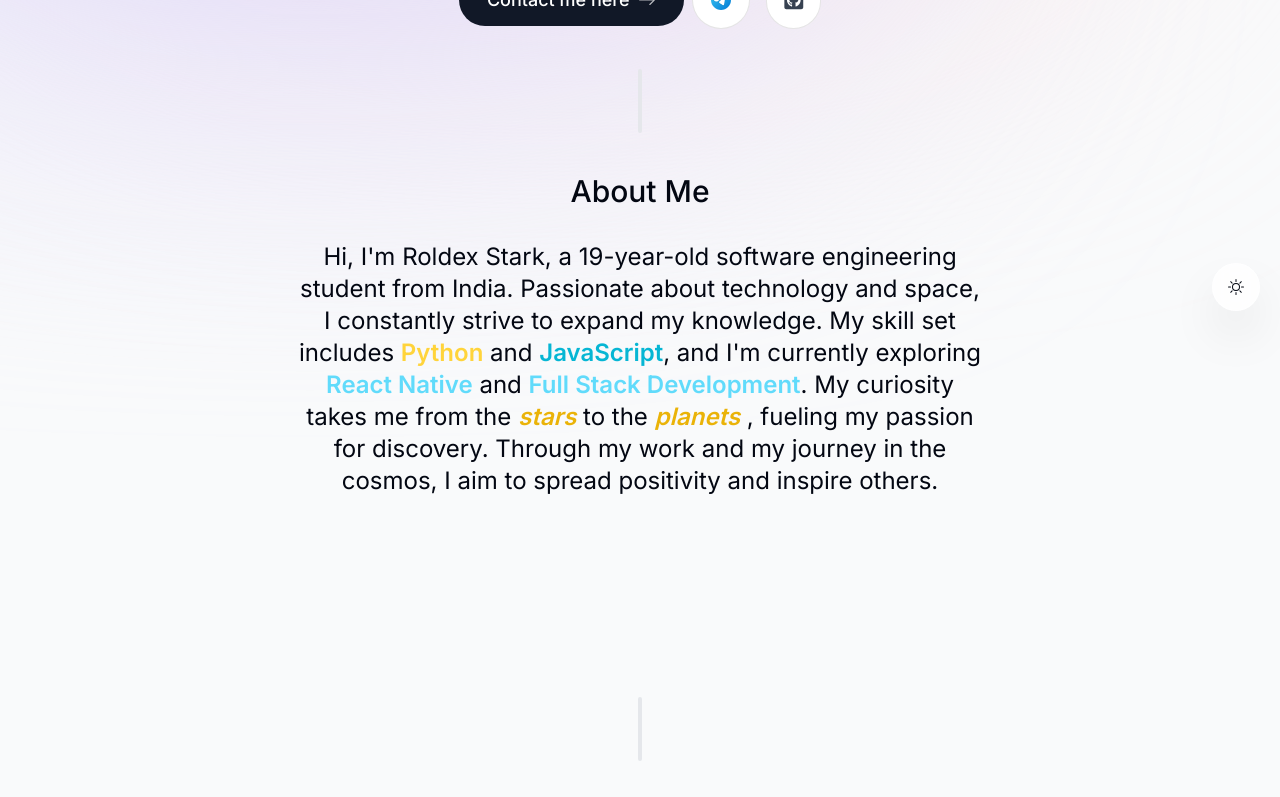
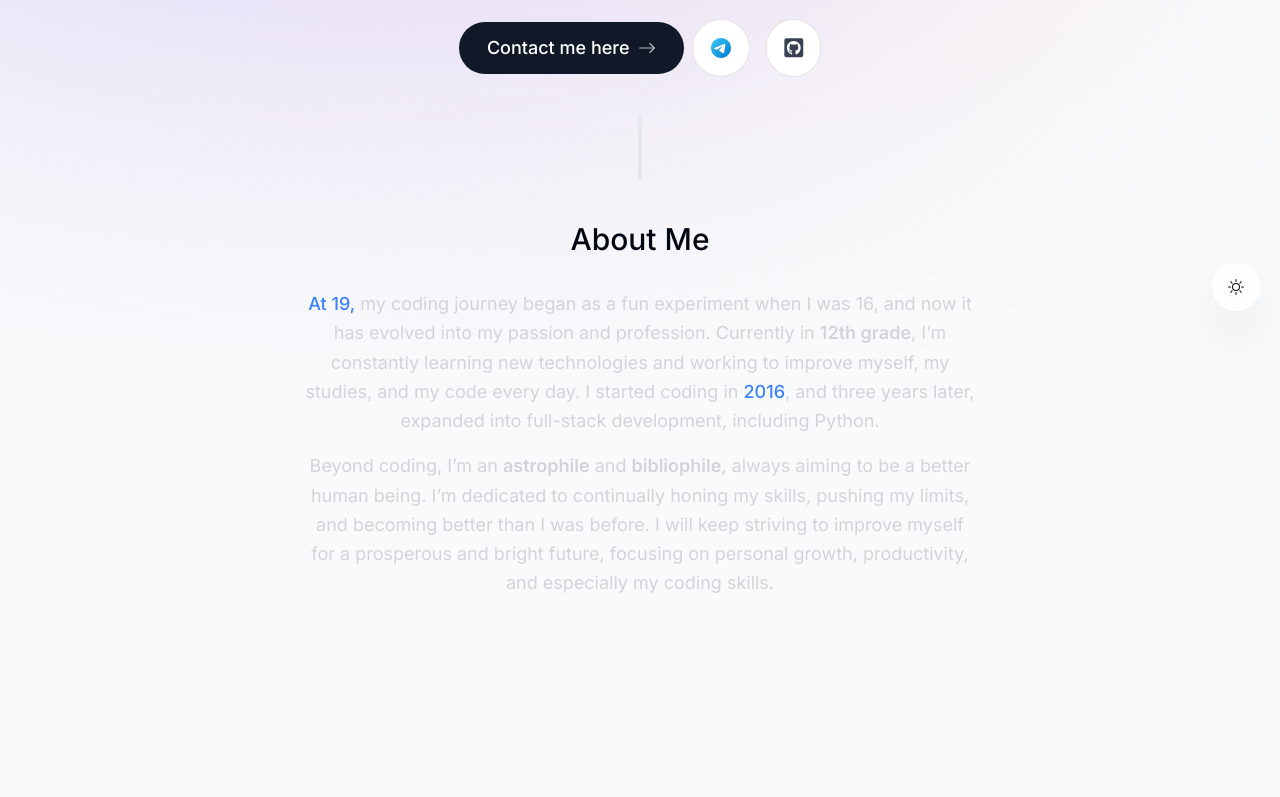
Before and after one commit to r0ld3x/portfolio-website, a Next.js app: page / in a window 1280 px wide. Shown: the part 469-1266 px from the top of the page. Built offline with nearby package versions, Linux system fonts and the light colour scheme; no server answers.

Commit message:
"Refactored About and Intro components, removed animations and styles, and updated text content."

```diff
--- a/components/about.tsx
+++ b/components/about.tsx
@@ -26,7 +26,7 @@ export default function About() {
       animate="visible"
       variants={textVariants}
       whileHover={{ scale: 1.02 }}
-      whileTap={{ scale: 0.98 }}
+      // whileTap={{ scale: 0.98 }}
       style={{
         opacity: 1,
       }}
@@ -34,57 +34,45 @@ export default function About() {
       viewport={{ once: true }}
     >
       <SectionHeading>About Me</SectionHeading>
-      <motion.p
+      <div className="max-w-4xl mx-auto px-6">
+        <p className="text-lg leading-relaxed text-zinc-300">
+          <span className="text-blue-500 font-medium">At 19,</span> my coding
+          journey began as a fun experiment when I was 16, and now it has
+          evolved into my passion and profession. Currently in{" "}
+          <span className="font-semibold">12th grade</span>, I’m constantly
+          learning new technologies and working to improve myself, my studies,
+          and my code every day. I started coding in{" "}
+          <span className="text-blue-500 font-medium">2016</span>, and three
+          years later, expanded into full-stack development, including Python.
+        </p>
+        <p className="text-lg leading-relaxed text-zinc-300 mt-4">
+          Beyond coding, I’m an{" "}
+          <span className="font-semibold">astrophile</span> and{" "}
+          <span className="font-semibold">bibliophile</span>, always aiming to
+          be a better human being. I’m dedicated to continually honing my
+          skills, pushing my limits, and becoming better than I was before. I
+          will keep striving to improve myself for a prosperous and bright
+          future, focusing on personal growth, productivity, and especially my
+          coding skills.
+        </p>
+      </div>
+
+      {/* <motion.p
         className="mt-6 text-lg leading-relaxed sm:text-xl md:text-2xl max-w-3xl mx-auto px-4"
         variants={textVariants}
       >
-        Hi, I'm Roldex Stark, a 19-year-old software engineering student from
-        India. Passionate about technology and space, I constantly strive to
-        expand my knowledge. My skill set includes{" "}
-        <motion.strong
-          className="text-[#FFD43B] font-semibold"
-          variants={wordVariants}
-        >
-          Python
-        </motion.strong>{" "}
-        and{" "}
-        <motion.strong
-          className="text-cyan-500 font-semibold"
-          variants={wordVariants}
-        >
-          JavaScript
-        </motion.strong>
-        , and I'm currently exploring{" "}
-        <motion.strong
-          className="text-[#61DBFB] font-semibold"
-          variants={wordVariants}
-        >
-          React Native
-        </motion.strong>{" "}
-        and{" "}
-        <motion.strong
-          className="text-[#61DBFB] font-semibold"
-          variants={wordVariants}
-        >
-          Full Stack Development
-        </motion.strong>
-        . My curiosity takes me from the{" "}
-        <motion.i
-          className="text-yellow-500 font-semibold"
-          variants={wordVariants}
-        >
-          stars
-        </motion.i>{" "}
-        to the{" "}
-        <motion.i
-          className="text-yellow-500 font-semibold"
-          variants={wordVariants}
-        >
-          planets
-        </motion.i>{" "}
-        , fueling my passion for discovery. Through my work and my journey in
-        the cosmos, I aim to spread positivity and inspire others.
-      </motion.p>
+        At 19, my coding journey began as a fun experiment when I was 16, and
+        now it has evolved into my passion and profession. Currently in 12th
+        grade, I’m constantly learning new technologies and working to improve
+        myself, my studies, and my code every day. I started coding in 2016, and
+        three years later, expanded into full-stack development, including
+        Python. Beyond coding, I’m an astrophile and bibliophile, always aiming
+        to be a better human being. I’m dedicated to continually honing my
+        skills, pushing my limits, and becoming better than I was before. I will
+        keep striving to improve myself for a prosperous and bright future,
+        focusing on personal growth, productivity, and especially my coding
+        skills.
+      </motion.p> */}
     </motion.section>
   );
 }
--- a/components/intro.tsx
+++ b/components/intro.tsx
@@ -76,7 +76,7 @@ export default function Intro() {
           animate={{ opacity: 1, x: 0 }}
           transition={{ delay: 0.3, duration: 0.6, ease: "easeOut" }}
         >
-          full-stack developer.
+          full-stack and python developer.
         </motion.span>
         <AnimatedEmoji />
       </motion.h1>
--- a/components/skills.tsx
+++ b/components/skills.tsx
@@ -82,11 +82,6 @@ export default function Skills() {
             key={index}
             variants={fadeInAnimationVariants}
             custom={index}
-            whileHover={{
-              scale: 1.1,
-              rotate: 3,
-              boxShadow: "0px 8px 20px rgba(0, 0, 0, 0.3)",
-            }}
             whileTap={{ scale: 0.95 }}
             transition={{ duration: 0.3 }}
           >
```
